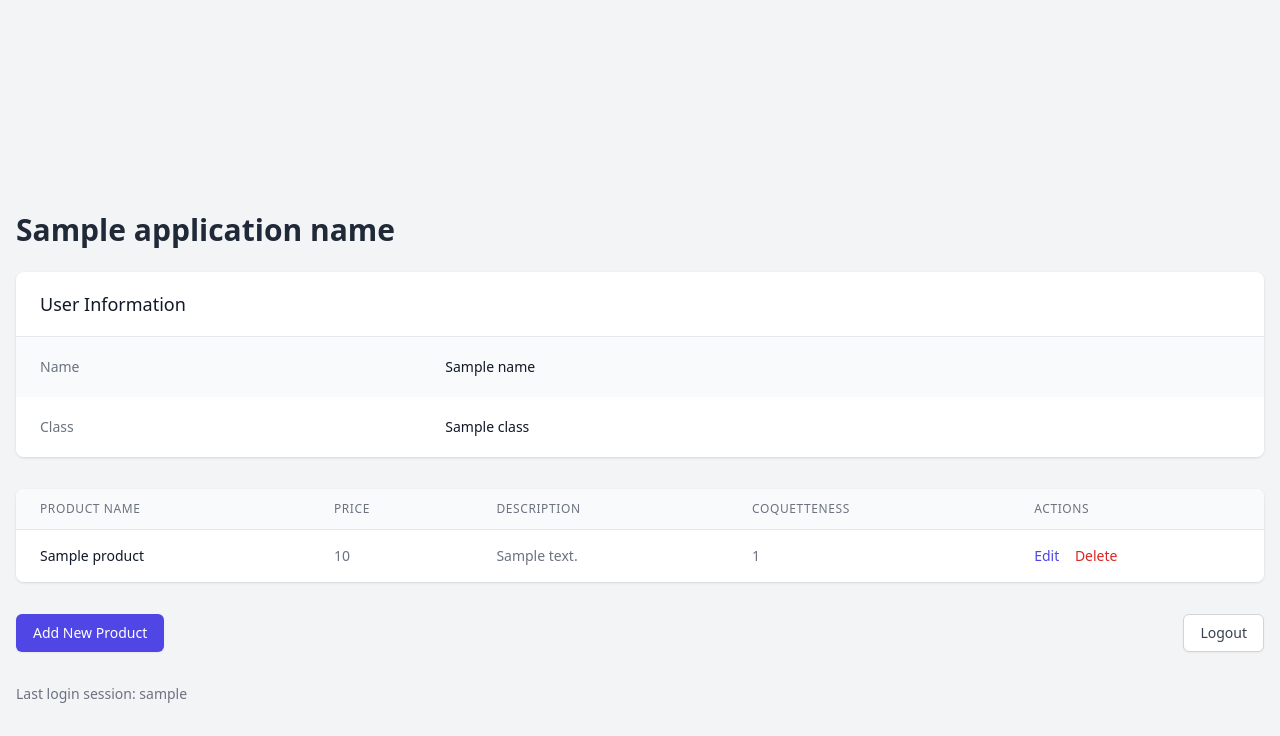
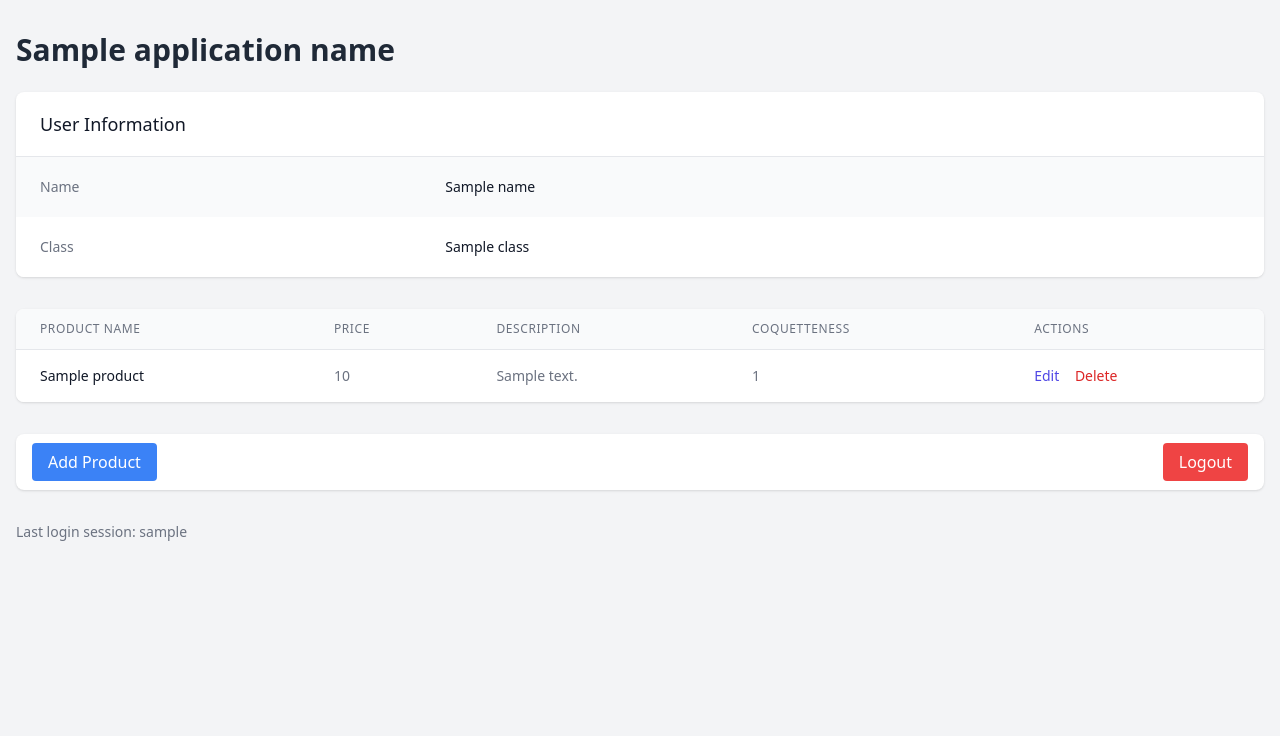
Before and after one commit to isaacboentoro/coquette-shop, a Django app: template main/templates/main.html in a window 1280 px wide. Shown: the part 64-800 px from the top of the page. Run offline with Django 5.2, Linux system fonts and the light colour scheme; tables that the repository leaves empty hold one stand-in row (values such as "Sample post"); the template is opened without the code that fills it: values that come from a table or form of the project are taken from there, most other values are stand-ins (such as "Sample title", 1, 10 or a date in 2020); some libraries are stand-ins or nearby versions.

Commit message:
Finish Assignment 5

```diff
--- a/main/templates/main.html
+++ b/main/templates/main.html
@@ -25,9 +25,12 @@
     </div>
 
     {% if not products %}
-        <p class="text-lg text-gray-600">There are no products.</p>
+    <p class="text-lg text-gray-600">There are no products.</p>
     {% else %}
-        <div class="bg-white shadow overflow-hidden sm:rounded-lg">
+
+
+    <div class="bg-white shadow overflow-hidden sm:rounded-lg">
+        <div class="overflow-x-auto">
             <table class="min-w-full divide-y divide-gray-200">
                 <thead class="bg-gray-50">
                     <tr>
@@ -41,10 +44,10 @@
                 <tbody class="bg-white divide-y divide-gray-200">
                     {% for product in products %}
                         <tr>
-                            <td class="px-6 py-4 whitespace-nowrap text-sm font-medium text-gray-900">{{product.name}}</td>
-                            <td class="px-6 py-4 whitespace-nowrap text-sm text-gray-500">{{product.price}}</td>
-                            <td class="px-6 py-4 whitespace-nowrap text-sm text-gray-500">{{product.description}}</td>
-                            <td class="px-6 py-4 whitespace-nowrap text-sm text-gray-500">{{product.coquetteness}}</td>
+                            <td class="px-6 py-4 whitespace-nowrap text-sm font-medium text-gray-900">{{ product.name }}</td>
+                            <td class="px-6 py-4 whitespace-nowrap text-sm text-gray-500">{{ product.price }}</td>
+                            <td class="px-6 py-4 whitespace-nowrap text-sm text-gray-500">{{ product.description }}</td>
+                            <td class="px-6 py-4 whitespace-nowrap text-sm text-gray-500">{{ product.coquetteness }}</td>
                             <td class="px-6 py-4 whitespace-nowrap text-sm font-medium">
                                 <a href="{% url 'main:edit_product' product.id %}" class="text-indigo-600 hover:text-indigo-900 mr-3">Edit</a>
                                 <a href="{% url 'main:delete_product' product.id %}" class="text-red-600 hover:text-red-900">Delete</a>
@@ -54,15 +57,18 @@
                 </tbody>
             </table>
         </div>
-    {% endif %}
+    </div>
+{% endif %}
 
-    <div class="mt-8 flex justify-between">
-        <a href="{% url 'main:create_product' %}" class="inline-flex items-center px-4 py-2 border border-transparent text-sm font-medium rounded-md shadow-sm text-white bg-indigo-600 hover:bg-indigo-700 focus:outline-none focus:ring-2 focus:ring-offset-2 focus:ring-indigo-500">
-            Add New Product
-        </a>
-        <a href="{% url 'main:logout' %}" class="inline-flex items-center px-4 py-2 border border-gray-300 shadow-sm text-sm font-medium rounded-md text-gray-700 bg-white hover:bg-gray-50 focus:outline-none focus:ring-2 focus:ring-offset-2 focus:ring-indigo-500">
-            Logout
-        </a>
+    <div class="bg-white shadow overflow-hidden sm:rounded-lg mb-4 mt-8">
+        <div class="flex justify-between items-center p-4">
+            <div>
+                <a href="{% url 'main:create_product' %}" class="bg-blue-500 text-white px-4 py-2 rounded hover:bg-blue-600">Add Product</a>
+            </div>
+            <div>
+                <a href="{% url 'main:logout' %}" class="bg-red-500 text-white px-4 py-2 rounded hover:bg-red-600">Logout</a>
+            </div>
+        </div>
     </div>
 
     <p class="mt-8 text-sm text-gray-500">Last login session: {{ last_login }}</p>
--- a/templates/navbar.html
+++ b/templates/navbar.html
@@ -46,10 +46,10 @@
             </a>
         </nav>
     </header>
-
+<!--
     <main class="flex-grow container mx-auto px-4 py-8">
         {% block content %}{% endblock content %}
-    </main>
+    </main> -->
 
     <script>
         const menuBtn = document.getElementById('menu-btn');
```
Also changed, not shown: README.md.
